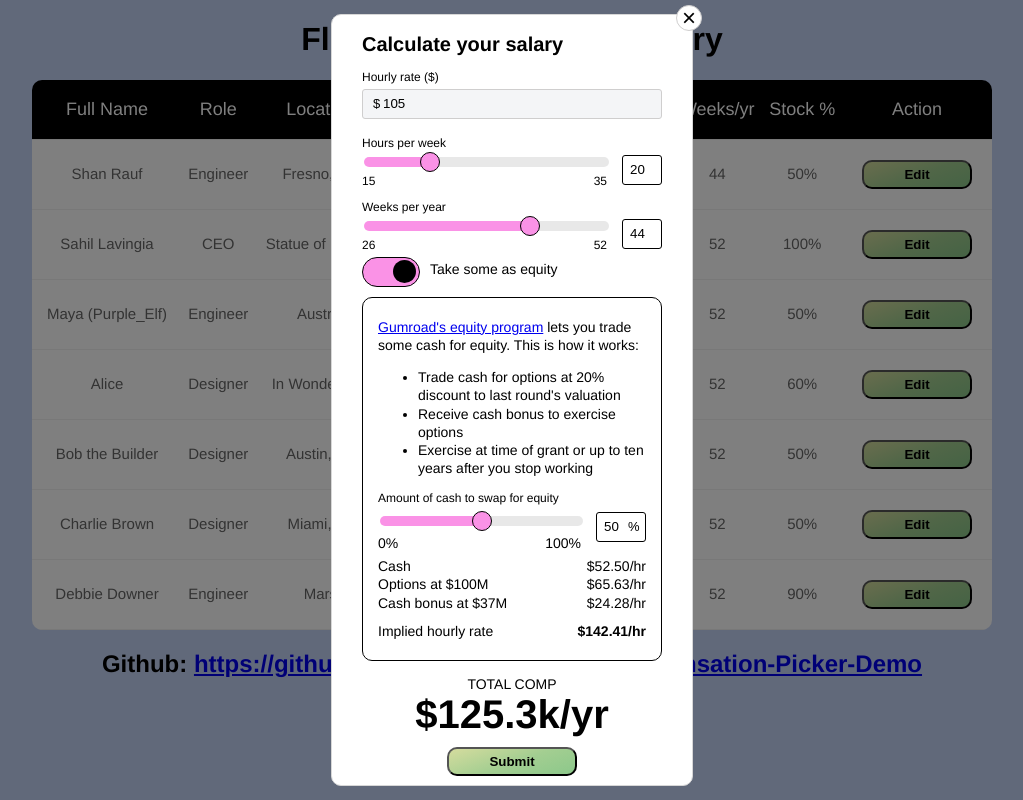
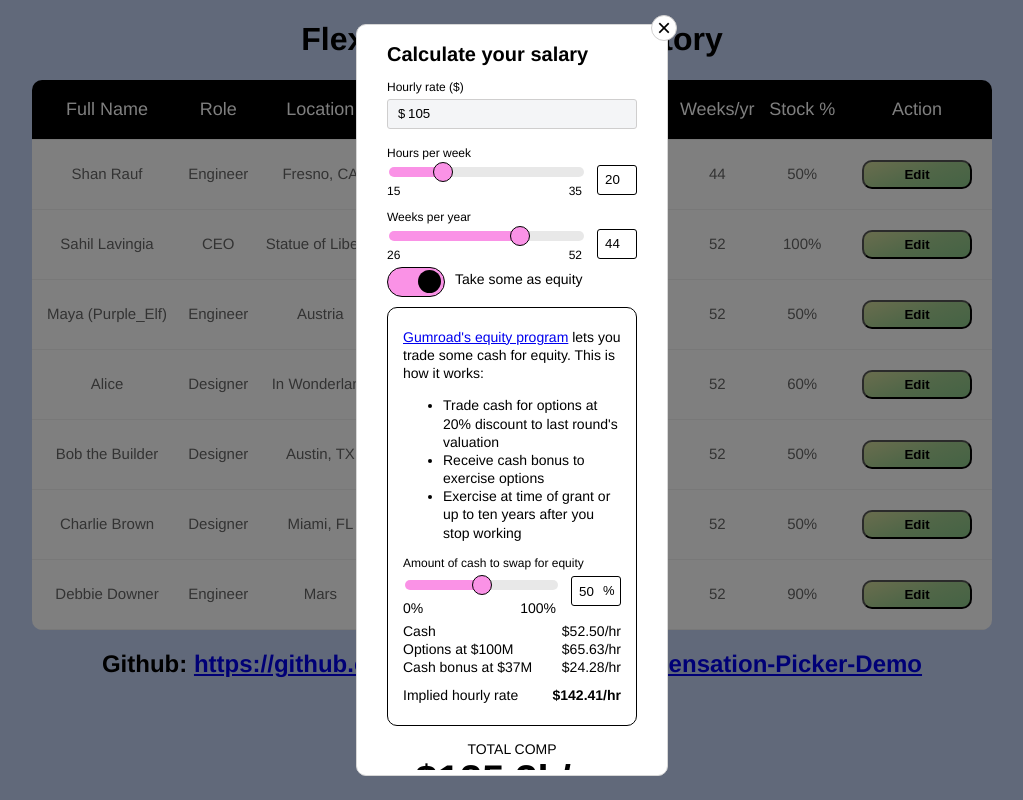
Before and after one commit to shanrauf/Flexile-Compensation-Picker-Demo, a React (Create React App) app in the folder javascript_react/: page / in a window 1280 px wide. Shown: the whole page, without its empty margins (128-1151 px from the left). Built offline with nearby package versions, Linux system fonts and the light colour scheme.

Commit message:
Fix clipped modal scrolling on mobile

```diff
--- a/javascript_react/src/components/compensation_editor/compensation_editor.css
+++ b/javascript_react/src/components/compensation_editor/compensation_editor.css
@@ -2,10 +2,10 @@
   font-size: 12px;
   width: 350px;
   height: 775px;
-  max-height: calc(100vh - 40px);
+  max-height: calc(100vh - 60px);
   overflow-y: hidden;
   transition: height 0.2s ease-out;
-  padding: 0 25px;
+  padding: 0 25px 15px 25px;
 }
 
 #no-equity {
@@ -134,6 +134,7 @@
 
 @media (max-height: 800px) {
   .modal {
+    width: 300px;
     overflow-y: auto;
   }
 }
```
